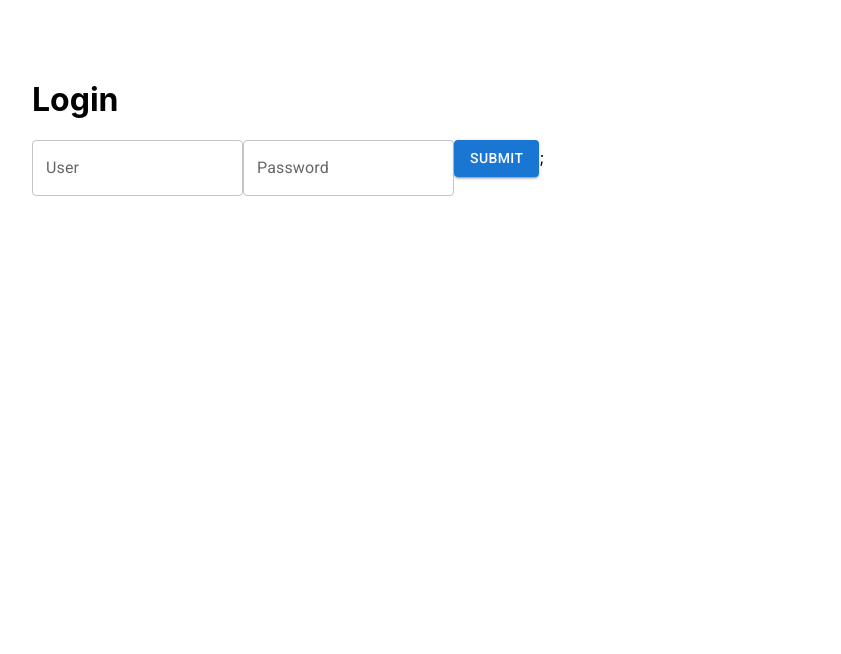
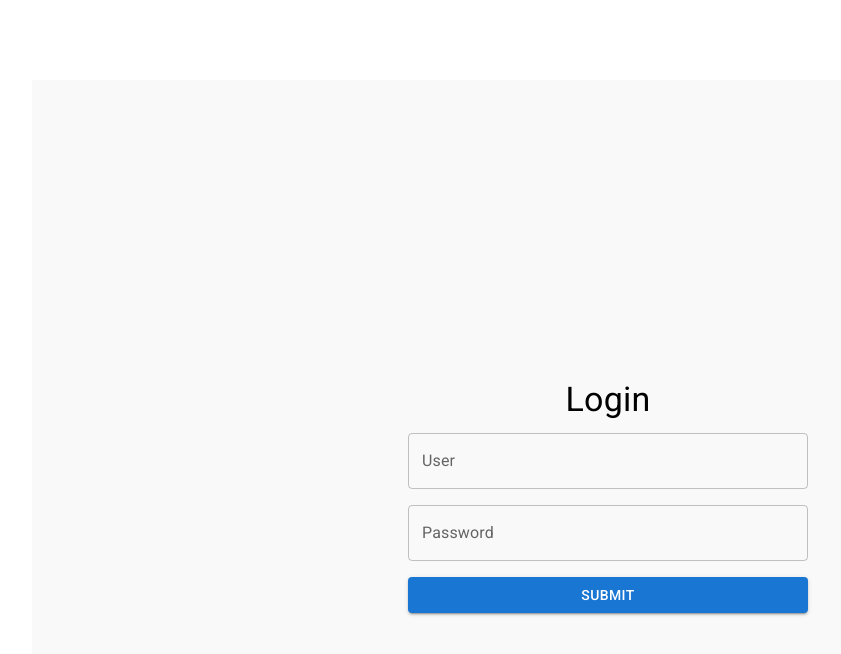
Before and after one commit to Aun-Raza/leaovodo_interview, a React (Create React App) app: page / in a window 1280 px wide. Shown: the top 654 px of the page, without its empty margins (32-873 px from the left). Built offline with nearby package versions, Linux system fonts and the light colour scheme.

Commit message:
add basic ui for login and dashboard

```diff
--- a/package.json
+++ b/package.json
@@ -6,6 +6,7 @@
     "@emotion/react": "^11.14.0",
     "@emotion/styled": "^11.14.0",
     "@fontsource/roboto": "^5.1.1",
+    "@mui/icons-material": "^6.3.1",
     "@mui/material": "^6.3.1",
     "@reduxjs/toolkit": "^2.5.0",
     "cra-template": "1.2.0",
--- a/src/pages/Dashboard.jsx
+++ b/src/pages/Dashboard.jsx
@@ -1,6 +1,7 @@
 import React, { useEffect } from 'react';
 import { useSelector } from 'react-redux';
 import { useNavigate } from 'react-router-dom';
+import { Box, Typography, Card, CardContent, Avatar } from '@mui/material';
 
 function Dashboard() {
   const user = useSelector((state) => state.user);
@@ -21,14 +22,53 @@ function Dashboard() {
     const res = await fetch(`https://dummyjson.com/test/users/${username}`);
     console.log(res);
   }
+
+  const { id, username, firstName, lastName, email, gender, image } = user;
+
   return (
-    <div>
-      <div>{user.username}</div>
-      <div>{user.firstName}</div>
-      <div>{user.lastName}</div>
-      <div>{user.email}</div>
-      <div>{user.image}</div>
-    </div>
+    <Box
+      sx={{
+        display: 'flex',
+        flexDirection: 'column',
+        alignItems: 'center',
+        justifyContent: 'center',
+        height: '100vh',
+        bgcolor: '#f9f9f9',
+      }}
+    >
+      {/* User Card */}
+      <Card sx={{ width: 300, boxShadow: 3, padding: 2 }}>
+        <CardContent
+          sx={{
+            display: 'flex',
+            flexDirection: 'column',
+            alignItems: 'center',
+          }}
+        >
+          {/* User Avatar */}
+          <Avatar
+            alt='User Avatar'
+            sx={{ width: 80, height: 80, marginBottom: 2 }}
+            src={image}
+          />
+          {/* User Name */}
+          <Typography variant='h6' gutterBottom>
+            {email}
+          </Typography>
+          {/* Email */}
+          <Typography variant='body2' color='text.secondary' gutterBottom>
+            user@example.com
+          </Typography>
+          {/* Placeholder for Additional Info */}
+          <Typography
+            variant='body1'
+            sx={{ marginTop: 1, textAlign: 'center' }}
+          >
+            Additional user details can go here.
+          </Typography>
+        </CardContent>
+      </Card>
+    </Box>
   );
 }
 
--- a/src/pages/Login.jsx
+++ b/src/pages/Login.jsx
@@ -3,7 +3,7 @@ import { useNavigate } from 'react-router-dom';
 import { useSelector, useDispatch } from 'react-redux';
 import { login } from '../state/user/userSlice';
 import Button from '@mui/material/Button';
-import { TextField } from '@mui/material';
+import { Box, TextField, Typography } from '@mui/material';
 
 function Login() {
   const isAuthenticated = useSelector((state) => state.user.isAuthenticated);
@@ -48,15 +48,38 @@ function Login() {
     navigate('/dashboard');
   }
   return (
-    <>
-      <h1>Login</h1>
-      <form onSubmit={submit}>
+    <Box
+      sx={{
+        display: 'flex',
+        flexDirection: 'column',
+        alignItems: 'center',
+        justifyContent: 'center',
+        height: '100vh',
+        bgcolor: '#f9f9f9',
+        padding: 2,
+      }}
+    >
+      <Typography variant='h4' gutterBottom>
+        Login
+      </Typography>
+      <Box
+        component='form'
+        onSubmit={submit}
+        sx={{
+          display: 'flex',
+          flexDirection: 'column',
+          gap: 2,
+          width: '100%',
+          maxWidth: 400,
+        }}
+      >
         <TextField
           id='username-input'
           label='User'
           variant='outlined'
           value={username}
           onChange={(e) => setUsername(e.target.value)}
+          fullWidth
         />
         <TextField
           id='password-input'
@@ -65,13 +88,13 @@ function Login() {
           variant='outlined'
           value={password}
           onChange={(e) => setPassword(e.target.value)}
+          fullWidth
         />
-        <Button variant='contained' type='submit'>
+        <Button variant='contained' type='submit' fullWidth>
           Submit
         </Button>
-        ;
-      </form>
-    </>
+      </Box>
+    </Box>
   );
 }
 
```
Also changed, not shown: 1 other file (tests, documents, lock files or other folders).
